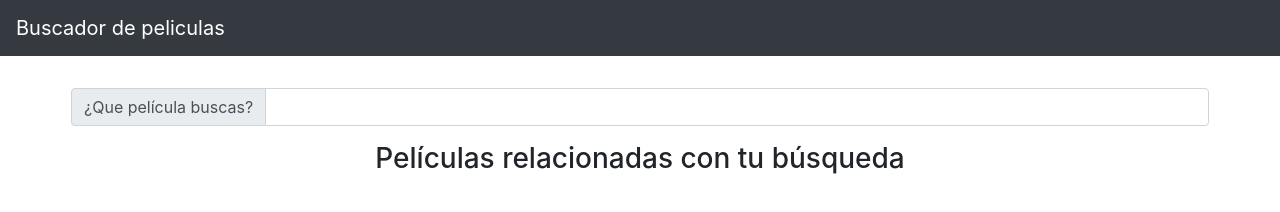
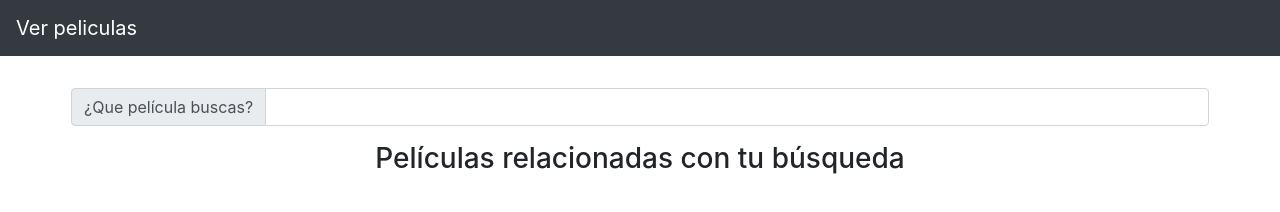
Before and after one commit to JessDvd/Tarea2API, a plain HTML site: page index.html in a window 1280 px wide. Drawn offline with nearby package versions, Linux system fonts and the light colour scheme.

Commit message:
modificacion Index

```diff
--- a/index.html
+++ b/index.html
@@ -16,7 +16,7 @@
 
 <body>
     <nav class="navbar navbar-dark bg-dark">
-        <a class="navbar-brand" href="#">Buscador de peliculas</a>
+        <a class="navbar-brand" href="#">Ver peliculas</a>
     </nav>
 
     <div class="container p-3 my-3">
```
